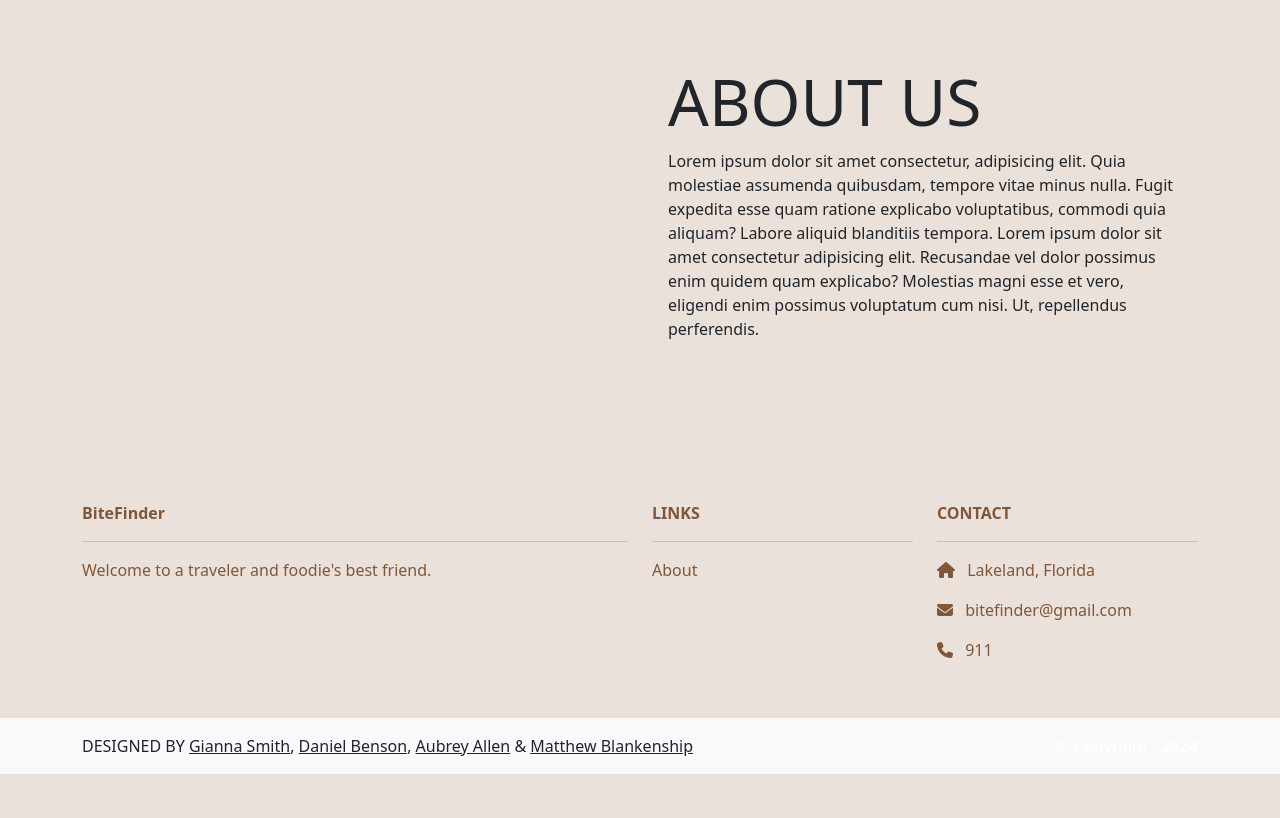
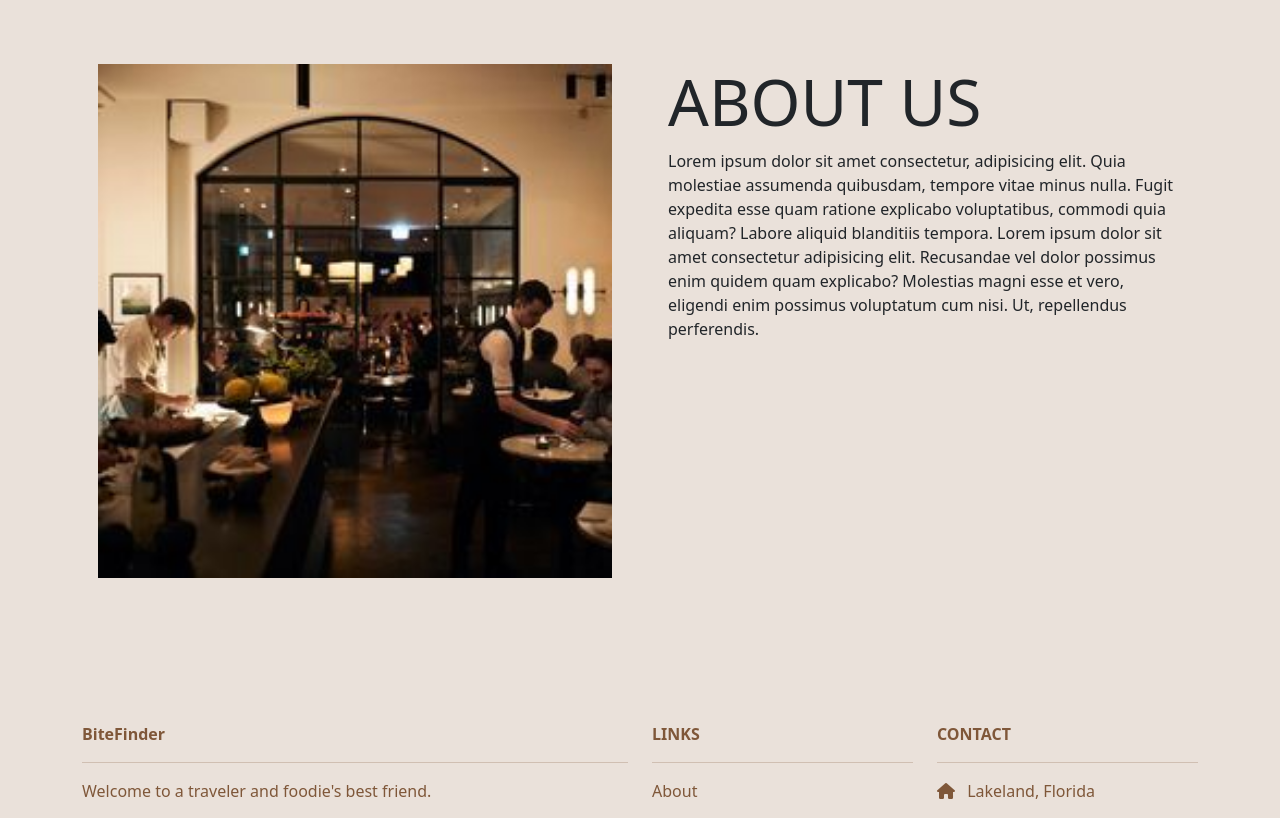
Before and after one commit to aallen764/Restaurant-Software, a Django app: page /about/ in a window 1280 px wide. Shown: the part 72-890 px from the top of the page. Before the commit the page ends 846 px from the top, so only its background shows below. Run offline with Django 5.2, Linux system fonts and the light colour scheme; some libraries are stand-ins or nearby versions.

Commit message:
working with the img in about

```diff
--- a/about/templates/about/index.html
+++ b/about/templates/about/index.html
@@ -5,7 +5,7 @@
     <div class="row">
       <div class="col-6">
         <div class="p-3">
-
+          <img src="/static/images/aboutimg.jpg" alt="about me image" class="aboutImage img-fluid">
         </div>
       </div>
       <div class="col-6">
--- a/restaurantSoftware/static/css/style.css
+++ b/restaurantSoftware/static/css/style.css
@@ -61,3 +61,9 @@ div .bg-index{
     border-color: #7F5739;
     color: #7F5739;
   }
+
+  /* this is for the about page */
+  .aboutImage {
+    width: 100%;
+    height: auto;
+  }
```
Also changed, not shown: about/static/images/aboutimg.jpg (added).
